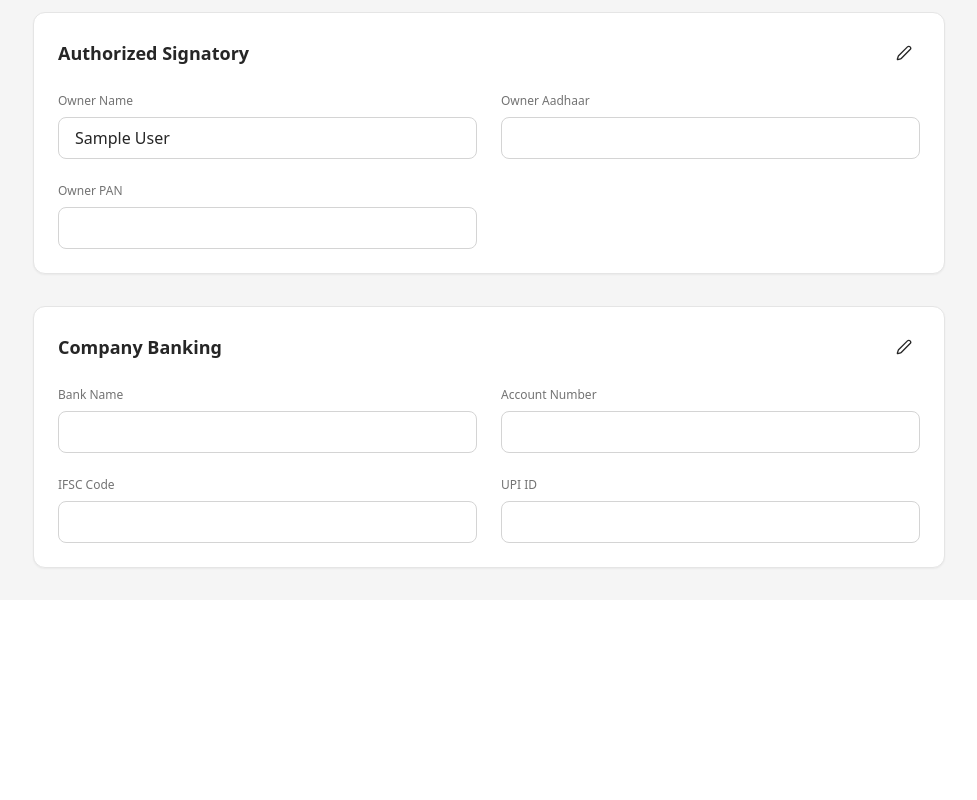
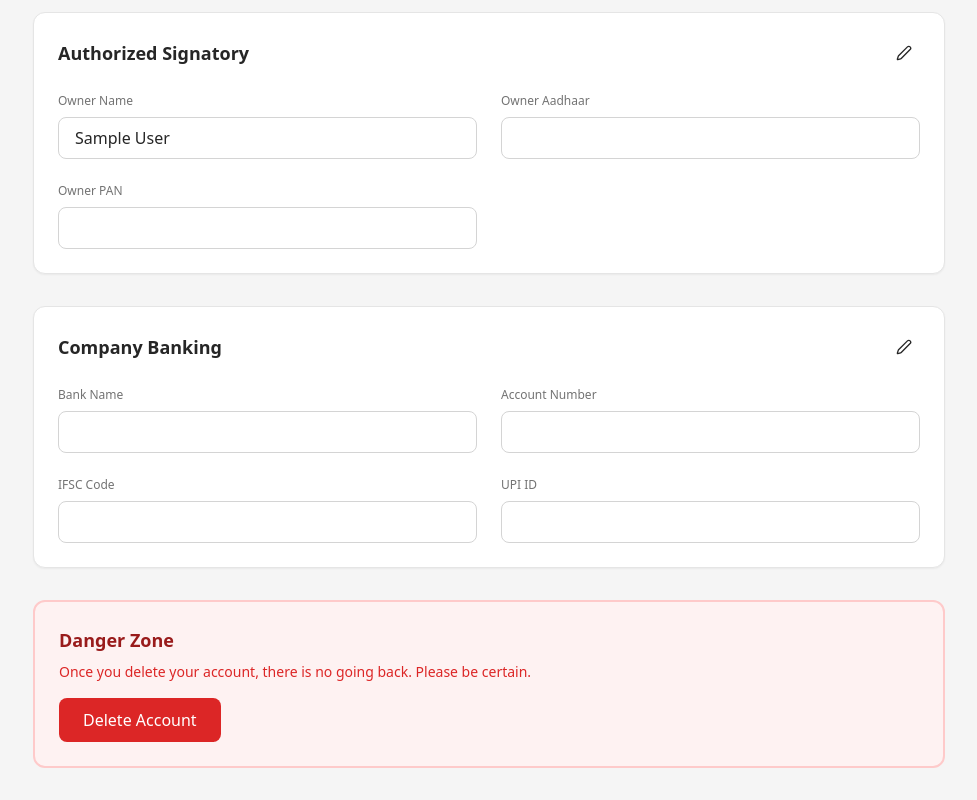
Before and after one commit to Hemant809/Accunex, a React (Vite) app in the folder E-commerce/Frontend/: page /profile in a window 1280 px wide. Shown: the part 873-1673 px from the top of the page, without its empty margins (295-1272 px from the left). Before the commit the page ends 1473 px from the top, so only its background shows below. Built offline with nearby package versions, Linux system fonts and the light colour scheme; no server answers; sample sign-in values are in the browser's storage.

Commit message:
Deleted Account

```diff
--- a/E-commerce/Frontend/src/pages/Profile/AdminProfile.jsx
+++ b/E-commerce/Frontend/src/pages/Profile/AdminProfile.jsx
@@ -195,6 +195,21 @@ export default function AdminProfile() {
     }
   };
 
+  const handleDeleteAccount = async () => {
+    try {
+      const token = localStorage.getItem("token");
+      await axios.delete("/auth/delete-account", {
+        headers: { Authorization: `Bearer ${token}` },
+      });
+      alert("Account deleted successfully");
+      localStorage.clear();
+      window.location.href = "/login";
+    } catch (error) {
+      console.error("Delete error:", error);
+      alert(error.response?.data?.message || "Error deleting account");
+    }
+  };
+
   return (
     <div className="space-y-8">
 
@@ -263,6 +278,28 @@ export default function AdminProfile() {
         )}
       </Section>
 
+      {/* Danger Zone */}
+      <div className="bg-red-50 border-2 border-red-200 rounded-xl p-6">
+        <h3 className="text-lg font-semibold text-red-800 mb-2">
+          Danger Zone
+        </h3>
+        <p className="text-sm text-red-600 mb-4">
+          Once you delete your account, there is no going back. Please be certain.
+        </p>
+        <button
+          onClick={() => {
+            if (window.confirm("Are you sure you want to delete your account? This action cannot be undone.")) {
+              if (window.confirm("Final confirmation: All your data will be permanently deleted. Continue?")) {
+                handleDeleteAccount();
+              }
+            }
+          }}
+          className="bg-red-600 hover:bg-red-700 text-white px-6 py-2.5 rounded-lg font-medium transition"
+        >
+          Delete Account
+        </button>
+      </div>
+
     </div>
   );
 }
```
